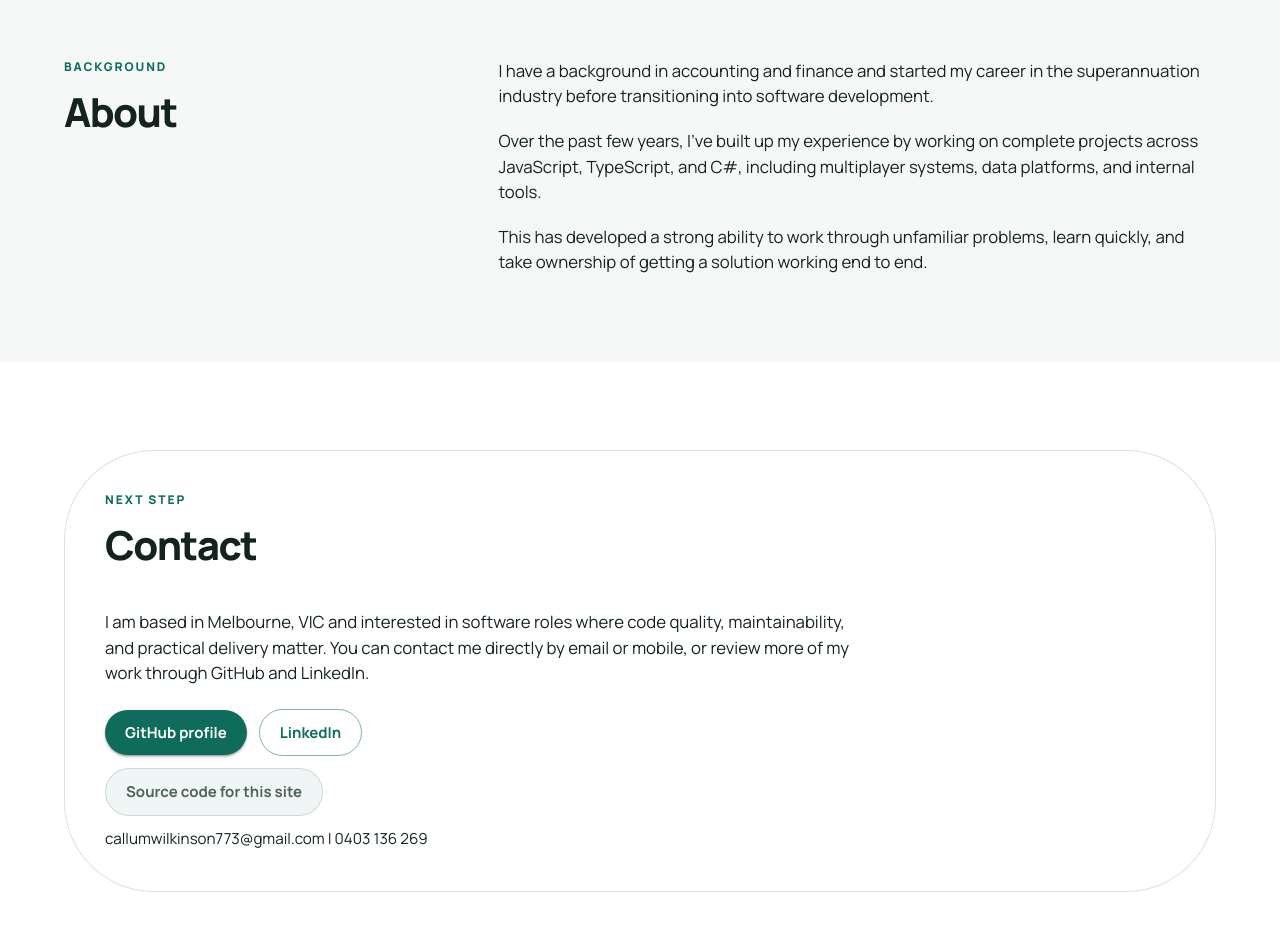
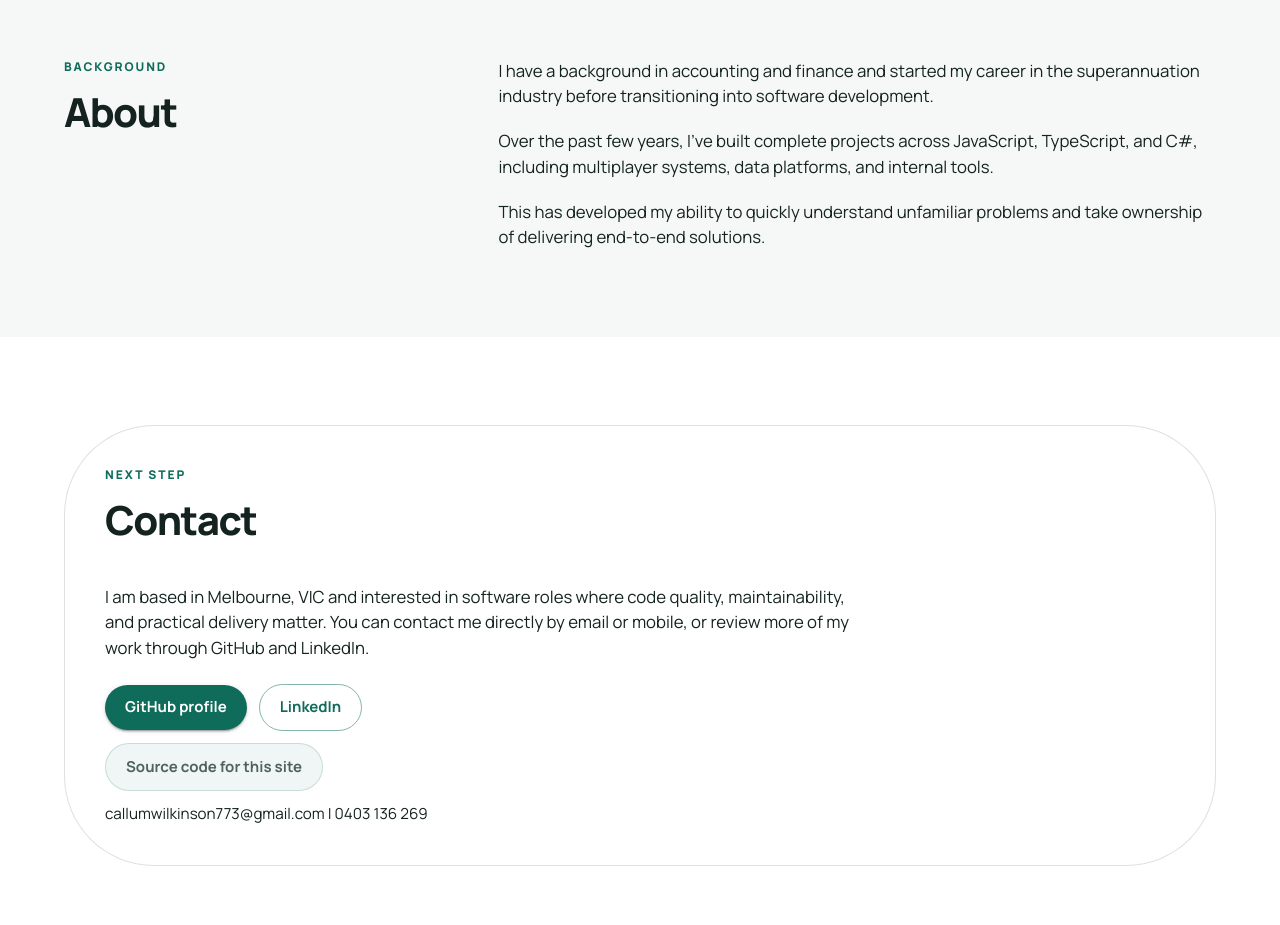
Before and after one commit to CallumWilkinson/portfolio-website, a React (Vite) app: page / in a window 1280 px wide. Shown: the part 3460-4385 px from the top of the page. Built offline with nearby package versions, Linux system fonts and the light colour scheme.

Commit message:
fix: update about me

```diff
--- a/src/data/profile.ts
+++ b/src/data/profile.ts
@@ -24,8 +24,8 @@ export const profile: ProfileContent = {
   aboutTitle: "About",
   aboutParagraphs: [
     "I have a background in accounting and finance and started my career in the superannuation industry before transitioning into software development.",
-    "Over the past few years, I’ve built up my experience by working on complete projects across JavaScript, TypeScript, and C#, including multiplayer systems, data platforms, and internal tools.",
-    "This has developed a strong ability to work through unfamiliar problems, learn quickly, and take ownership of getting a solution working end to end.",
+    "Over the past few years, I’ve built complete projects across JavaScript, TypeScript, and C#, including multiplayer systems, data platforms, and internal tools.",
+    "This has developed my ability to quickly understand unfamiliar problems and take ownership of delivering end-to-end solutions.",
   ],
   contactTitle: "Contact",
   contactSummary:
```
